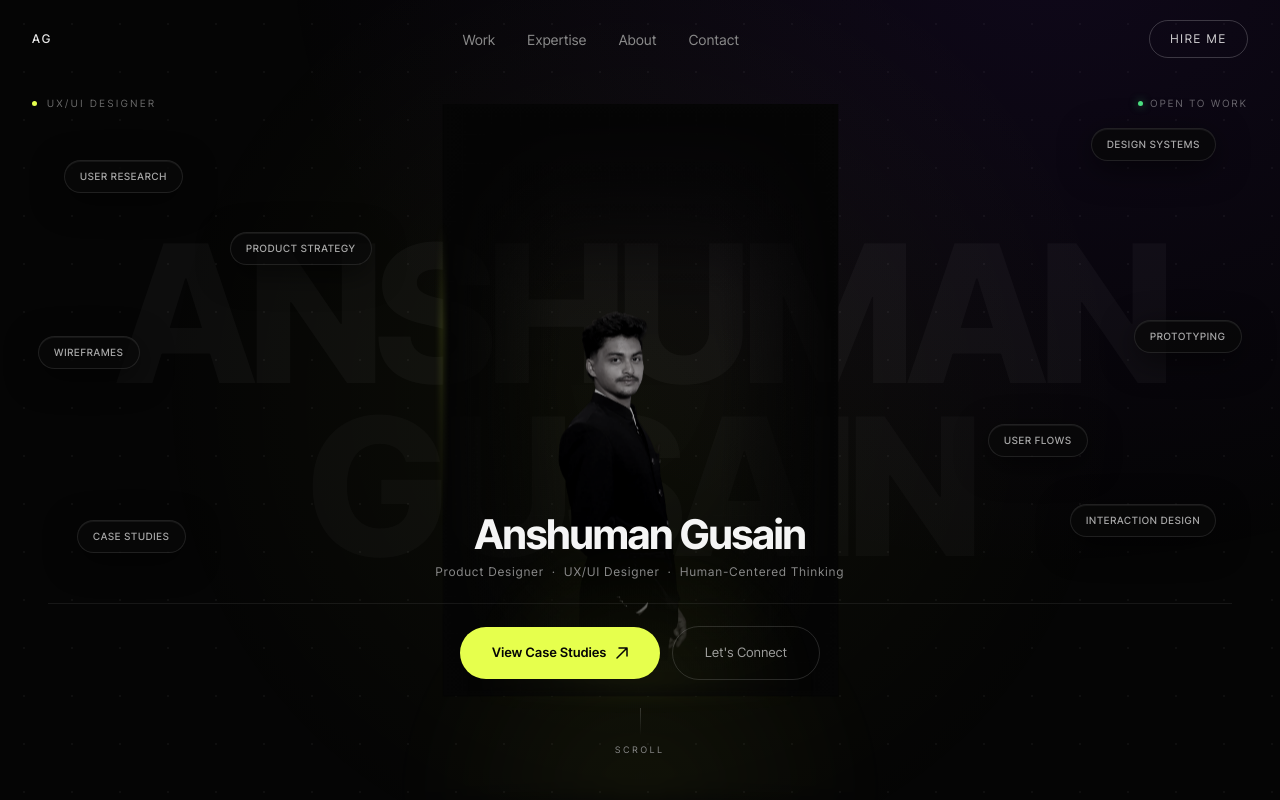
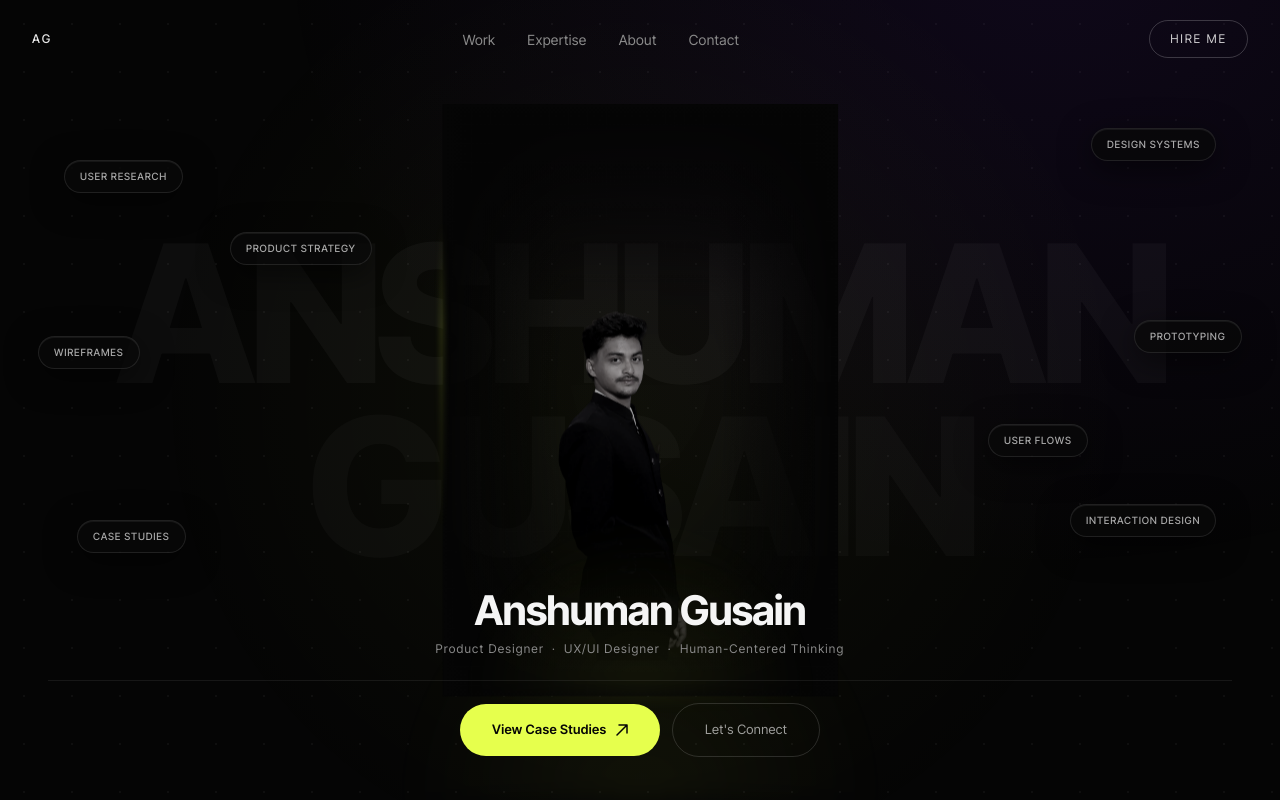
Before and after one commit to anshugusain482-droid/anshuman-portfolio, a React (Vite) app: page / in a window 1280 px wide. Built offline with nearby package versions, Linux system fonts and the light colour scheme.

Commit message:
Remove hero scroll indicator

```diff
--- a/src/app/components/HeroSection.tsx
+++ b/src/app/components/HeroSection.tsx
@@ -408,54 +408,10 @@ export function HeroSection() {
           CONTENT — choreographed sequence
       ══════════════════════════════════════════════════════════ */}
       <motion.div
-        className="hero-content-layer absolute inset-0 flex flex-col justify-between pointer-events-none"
+        className="hero-content-layer absolute inset-0 flex flex-col justify-end pointer-events-none"
         style={{ opacity: heroOpacity, y: contentScrollY, zIndex: 10, willChange: "transform, opacity" }}
       >
-        {/* ── Top bar ── */}
-        <motion.div
-          className="flex items-center justify-between px-8 pointer-events-auto"
-          style={{ paddingTop: 96 }}
-          initial={{ opacity: 0, y: -10 }}
-          animate={{ opacity: 1, y: 0 }}
-          transition={{ duration: 0.8, delay: 1.6, ease: EASE }}
-        >
-          <div style={{ display: "flex", alignItems: "center", gap: 10 }}>
-            <div style={{ width: 5, height: 5, borderRadius: "50%", background: "#E6FF4D" }} />
-            <span
-              style={{
-                fontFamily: "'Inter Tight', sans-serif",
-                fontSize: 10,
-                color: "rgba(255,255,255,0.4)",
-                letterSpacing: "0.26em",
-                textTransform: "uppercase",
-              }}
-            >
-              UX/UI Designer
-            </span>
-          </div>
-          <div style={{ display: "flex", alignItems: "center", gap: 7 }}>
-            <div
-              style={{
-                width: 5,
-                height: 5,
-                borderRadius: "50%",
-                background: "#4ade80",
-                boxShadow: "0 0 8px rgba(74,222,128,0.55)",
-              }}
-            />
-            <span
-              style={{
-                fontFamily: "'Inter Tight', sans-serif",
-                fontSize: 10,
-                color: "rgba(255,255,255,0.38)",
-                letterSpacing: "0.22em",
-                textTransform: "uppercase",
-              }}
-            >
-              Open to work
-            </span>
-          </div>
-        </motion.div>
+
 
         {/* ── Bottom zone: name + title + CTAs ── */}
         <div
@@ -529,38 +485,7 @@ export function HeroSection() {
             <MagneticBtn href="#contact">Let's Connect</MagneticBtn>
           </motion.div>
 
-          {/* Scroll nudge — static, orientation only */}
-          <motion.div
-            initial={{ opacity: 0 }}
-            animate={{ opacity: 1 }}
-            transition={{ delay: 2.4, duration: 0.8, ease: EASE }}
-            style={{
-              display: "flex",
-              flexDirection: "column",
-              alignItems: "center",
-              gap: 7,
-              marginTop: 28,
-            }}
-          >
-            <div
-              style={{
-                width: 1,
-                height: 28,
-                background: "linear-gradient(to bottom, rgba(255,255,255,0.18), transparent)",
-              }}
-            />
-            <span
-              style={{
-                fontFamily: "'Inter Tight', sans-serif",
-                fontSize: 9,
-                color: "#8A8A8A",
-                letterSpacing: "0.32em",
-                textTransform: "uppercase",
-              }}
-            >
-              Scroll
-            </span>
-          </motion.div>
+
         </div>
       </motion.div>
     </section>
```
